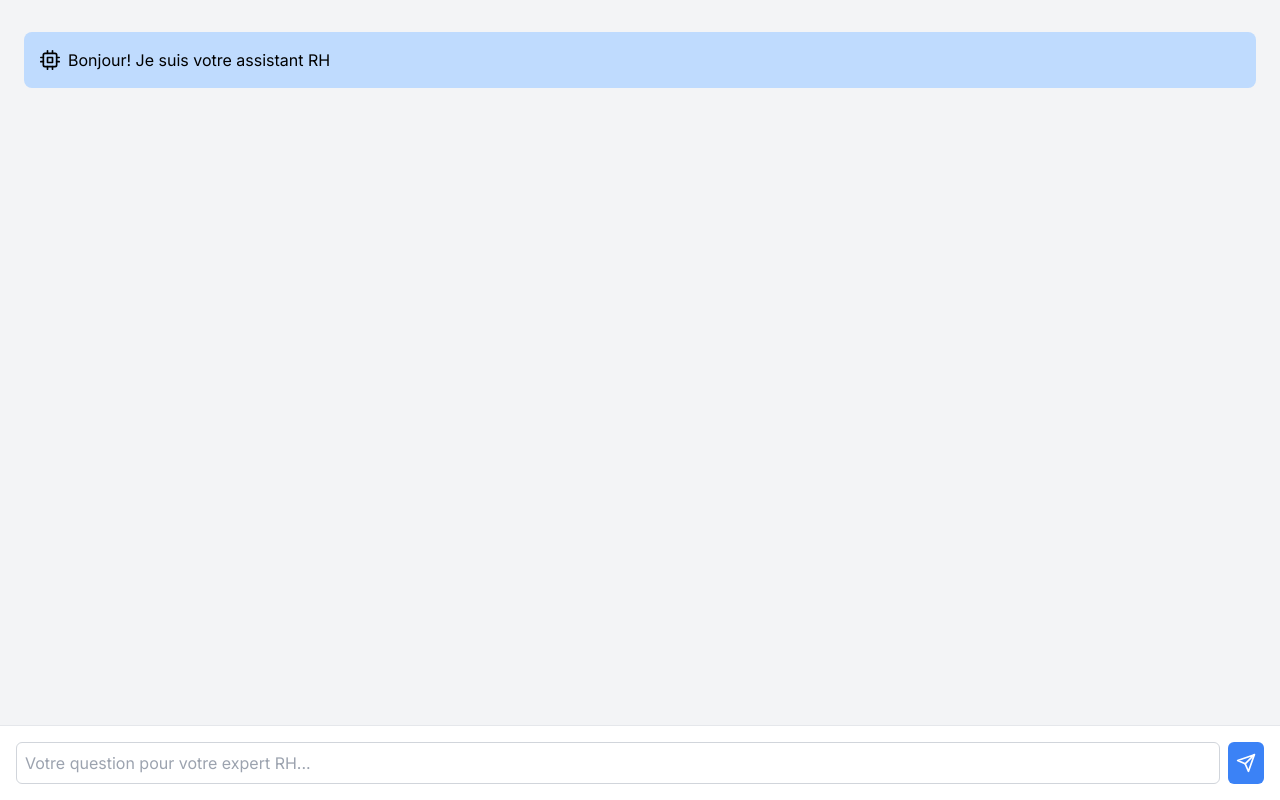
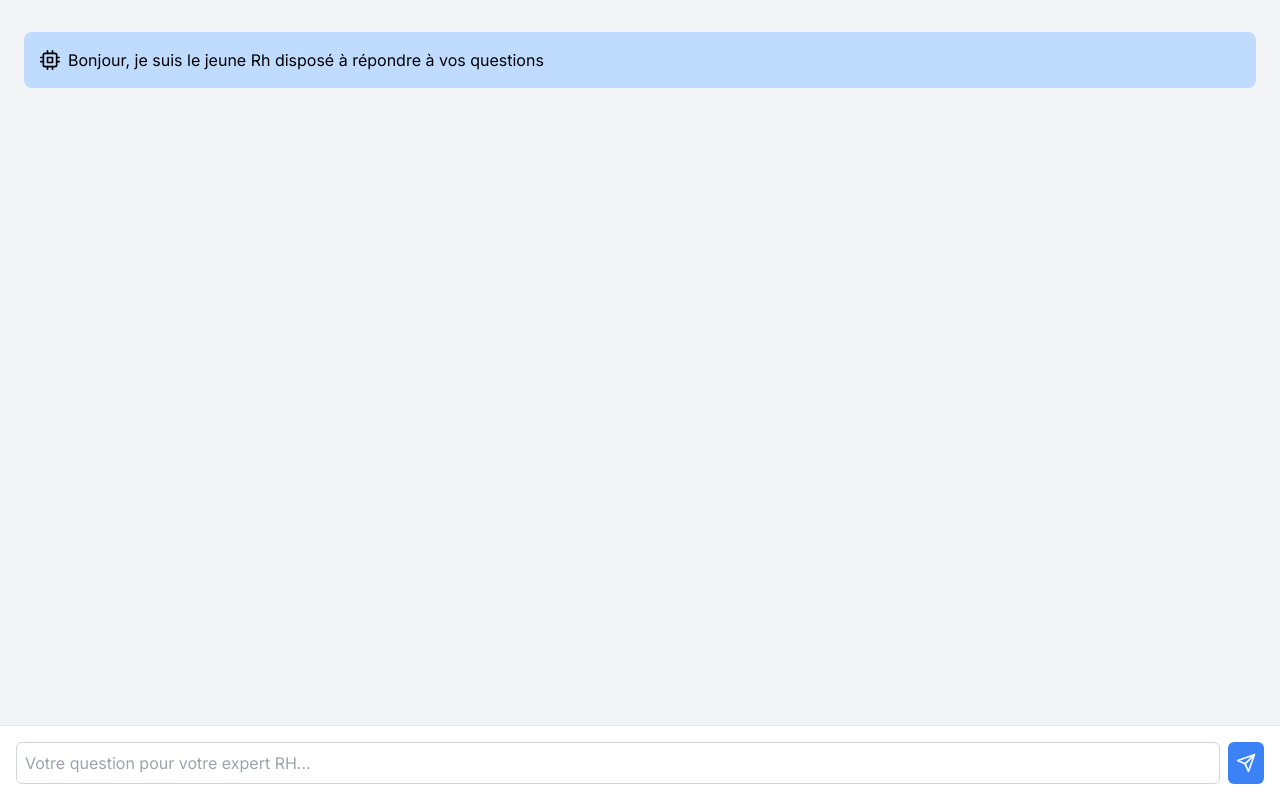
Before and after one commit to Adonislab/projetRH, a Next.js app: page / in a window 1280 px wide. Built offline with nearby package versions, Linux system fonts and the light colour scheme; what @huggingface/inference would draw is missing.

Commit message:
Changement de la phrase d'acceuil

```diff
--- a/src/components/Chatbot.tsx
+++ b/src/components/Chatbot.tsx
@@ -10,7 +10,7 @@ interface Message {
 const inference = new HfInference('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');
 
 const Chatbot: React.FC = () => {
-  const [messages, setMessages] = useState<Message[]>([{ text: 'Bonjour! Je suis votre assistant RH', sender: 'bot' }]);
+  const [messages, setMessages] = useState<Message[]>([{ text: 'Bonjour, je suis le jeune Rh disposé à répondre à vos questions', sender: 'bot' }]);
   const [input, setInput] = useState<string>('');
 
   const sendMessage = async () => {
```
